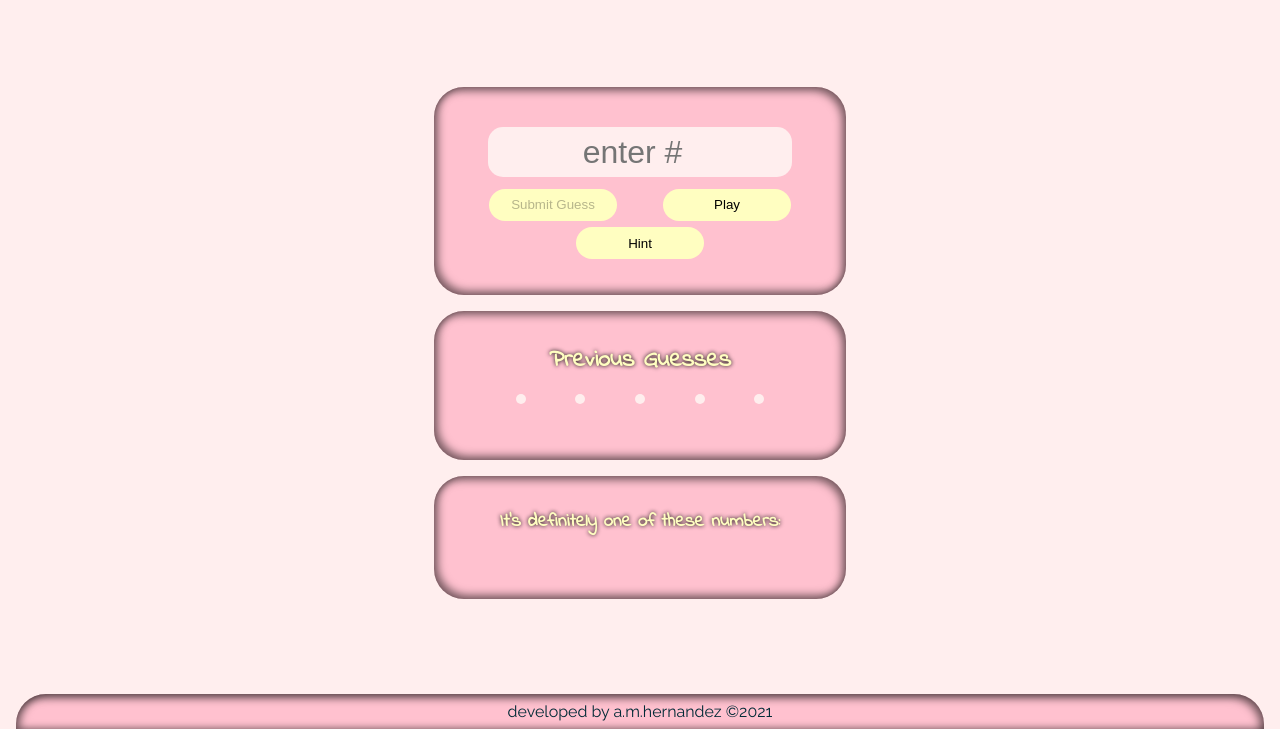
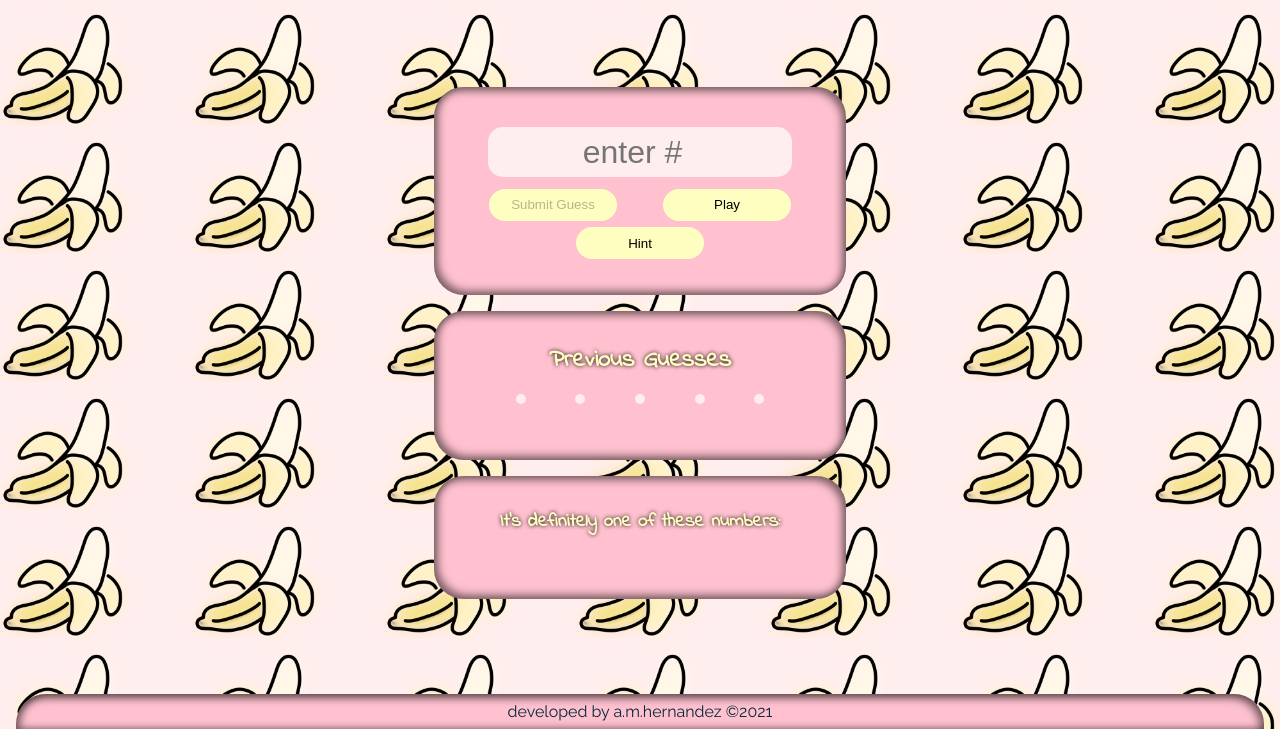
Before and after one commit to am-hernandez/guessTheNumber, a plain HTML site: page index.html in a window 1280 px wide. Shown: the part 71-800 px from the top of the page. Drawn offline with Linux system fonts and the light colour scheme; the site is published under a folder, as on GitHub Pages, so addresses that start at the root find nothing.

Commit message:
fixed background image url

```diff
--- a/css/main.css
+++ b/css/main.css
@@ -5,7 +5,7 @@ body {
   flex-direction: column;
   justify-content: space-between;
   min-height: 100vh;
-  background: url(/img/coolBanana.png) center repeat #fee;
+  background: url(../img/coolBanana.png) center repeat #fee;
   background-size: 15%;
   font-family: "Raleway", sans-serif;
   color: #012a36;
```
